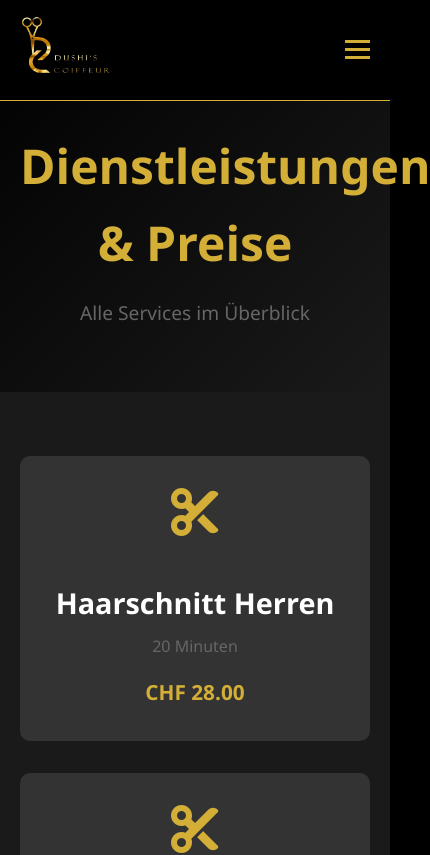
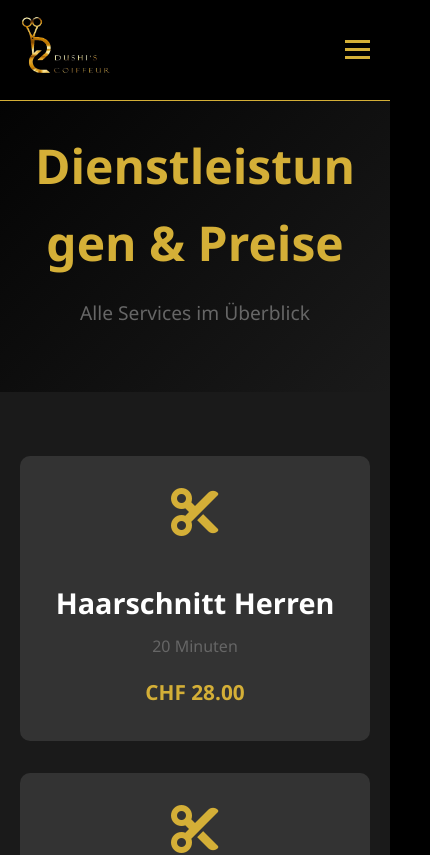
Before and after one commit to rbcexcellence/dc, a React (Create React App) app: page /services in a window 390 px wide. Shown: the top 855 px of the page, 430 px wide, since content can reach past the window. Built offline with nearby package versions, Linux system fonts and the light colour scheme; the HTML template or start-up script is replaced by a standard one.

Commit message:
Fix mobile horizontal scroll overflow

```diff
--- a/src/index.css
+++ b/src/index.css
@@ -27,6 +27,21 @@
 html,
 body {
     max-width: 100%;
+}
+
+/* Prevent horizontal scrolling caused by long words/URLs or wide flex/grid children */
+body {
+    overflow-wrap: anywhere;
+    word-break: break-word;
+}
+
+.App {
+    max-width: 100%;
+    overflow-x: clip;
+}
+
+* {
+    min-width: 0;
 }
 
 img,
@@ -157,7 +172,7 @@
     margin-bottom: 1rem;
     color: var(--gold);
     font-weight: 700;
-    white-space: nowrap;
+    white-space: normal;
 }
 
 .hero-content p {
```
